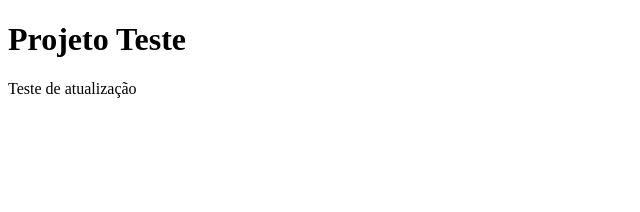
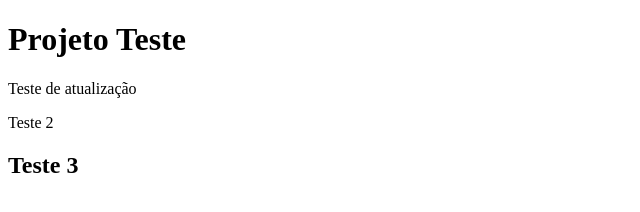
Before and after one commit to adryel01/atividades_m1, a plain HTML site: page index.html in a window 1280 px wide. Shown: the whole page, without its empty margins (0-640 px from the left). Drawn offline with Linux system fonts and the light colour scheme.

Commit message:
atualização 3

```diff
--- a/index.html
+++ b/index.html
@@ -9,5 +9,7 @@
 <body>
     <h1>Projeto Teste</h1>
     <p>Teste de atualização</p>
+    <p>Teste 2</p>
+    <h2>Teste 3</h2>
 </body>
 </html>
```
